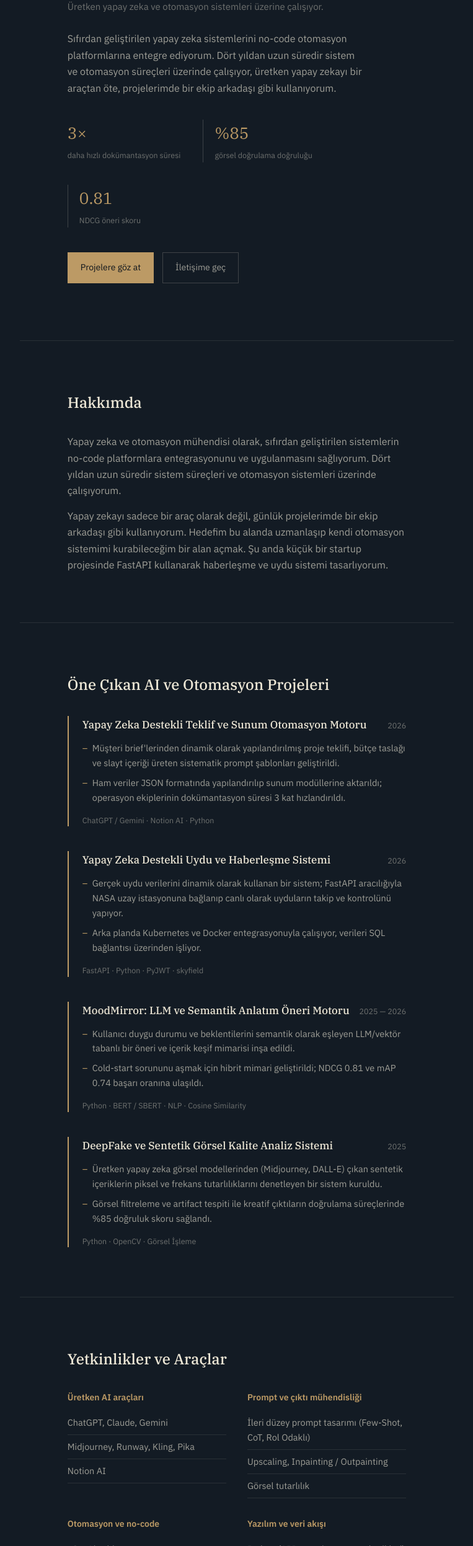
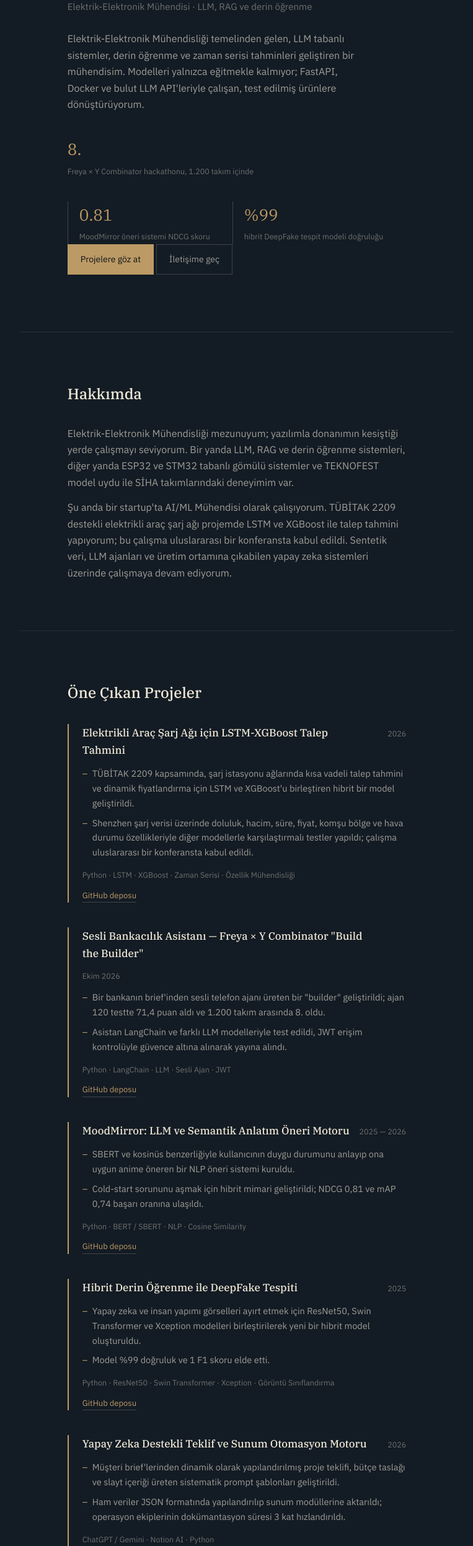
Before and after one commit to black131/black131.github.io, a plain HTML site: page index.html in a window 1280 px wide. Shown: the part 306-2800 px from the top of the page at 62% size, without its empty margins (258-1021 px from the left). Drawn offline with Linux system fonts and the light colour scheme.

Commit message:
Enhance SEO and update project descriptions in index.html
Updated the title and added meta tags for better SEO and social media sharing. Revised project descriptions and experience details to reflect current roles and projects.

```diff
--- a/index.html
+++ b/index.html
@@ -3,7 +3,13 @@
 <head>
 <meta charset="UTF-8">
 <meta name="viewport" content="width=device-width, initial-scale=1.0">
-<title>Metehan Tırpan — Yapay Zeka Mühendisi</title>
+<title>Metehan Tırpan — Yapay Zeka ve Makine Öğrenmesi Mühendisi</title>
+<meta name="description" content="Elektrik-Elektronik Mühendisi ve AI/ML Mühendisi. LLM, RAG, derin öğrenme ve gömülü sistemler üzerine projeler.">
+<meta property="og:type" content="website">
+<meta property="og:title" content="Metehan Tırpan — AI/ML Mühendisi">
+<meta property="og:description" content="LLM, RAG, derin öğrenme ve gömülü sistemler. Projeler, deneyim ve iletişim.">
+<meta property="og:url" content="https://black131.github.io/">
+<meta name="twitter:card" content="summary">
 <link rel="preconnect" href="https://fonts.googleapis.com">
 <link rel="preconnect" href="https://fonts.gstatic.com" crossorigin>
 <link href="https://fonts.googleapis.com/css2?family=IBM+Plex+Serif:ital,wght@0,400;0,500;0,600;1,400&family=IBM+Plex+Sans:wght@400;500;600&display=swap" rel="stylesheet">
@@ -117,6 +123,15 @@
     font-size: 12.5px; color: var(--ink-faint); margin-top: 14px;
   }
 
+  .project-links{ display:flex; gap: 16px; flex-wrap: wrap; margin-top: 12px; }
+  .project-links a{ font-size: 13px; color: var(--gold); text-decoration: none; border-bottom: 1px solid var(--line-strong); }
+  .project-links a:hover{ border-bottom-color: var(--gold); }
+  .repo-list{ list-style: none; margin: 0; padding: 0; }
+  .repo-list li{ padding: 12px 0; border-bottom: 1px solid var(--line); color: var(--ink-dim); font-size: 14.5px; }
+  .repo-list a{ color: var(--ink); text-decoration: none; font-weight: 500; }
+  .repo-list a:hover{ color: var(--gold); }
+  .sub-h{ font-family: var(--serif); font-size: 18px; margin: 56px 0 14px; }
+
   /* ---------- skills ---------- */
   .spec-columns{ display: grid; grid-template-columns: repeat(2, minmax(0,1fr)); gap: 30px 34px; }
   .spec-group h3{ font-family: var(--sans); font-weight: 600; font-size: 14px; color: var(--gold); margin-bottom: 10px; }
@@ -175,15 +190,15 @@
   <section id="top" class="section hero">
     <div class="hero-inner">
       <h1>Metehan Tırpan</h1>
-      <p class="hero-role">Yapay Zeka Mühendisi</p>
-      <p class="hero-sub">Üretken yapay zeka ve otomasyon sistemleri üzerine çalışıyor.</p>
-      <p class="hero-summary">Sıfırdan geliştirilen yapay zeka sistemlerini no-code otomasyon platformlarına entegre ediyorum. Dört yıldan uzun süredir sistem ve otomasyon süreçleri üzerinde çalışıyor, üretken yapay zekayı bir araçtan öte, projelerimde bir ekip arkadaşı gibi kullanıyorum.</p>
+      <p class="hero-role">Yapay Zeka ve Makine Öğrenmesi Mühendisi</p>
+      <p class="hero-sub">Elektrik-Elektronik Mühendisi · LLM, RAG ve derin öğrenme</p>
+      <p class="hero-summary">Elektrik-Elektronik Mühendisliği temelinden gelen, LLM tabanlı sistemler, derin öğrenme ve zaman serisi tahminleri geliştiren bir mühendisim. Modelleri yalnızca eğitmekle kalmıyor; FastAPI, Docker ve bulut LLM API'leriyle çalışan, test edilmiş ürünlere dönüştürüyorum.</p>
       <div class="stat-row">
-        <div class="stat"><span class="num">3×</span><span class="label">daha hızlı dokümantasyon süresi</span></div>
-        <div class="stat"><span class="num">%85</span><span class="label">görsel doğrulama doğruluğu</span></div>
-        <div class="stat"><span class="num">0.81</span><span class="label">NDCG öneri skoru</span></div>
+        <div class="stat"><span class="num">8.</span><span class="label">Freya × Y Combinator hackathonu, 1.200 takım içinde</span></div>
+        <div class="stat"><span class="num">0.81</span><span class="label">MoodMirror öneri sistemi NDCG skoru</span></div>
+        <div class="stat"><span class="num">%99</span><span class="label">hibrit DeepFake tespit modeli doğruluğu</span></div>
       </div>
-      <div class="hero-actions">
+
         <a class="btn btn-primary" href="#work">Projelere göz at</a>
         <a class="btn btn-ghost" href="#contact">İletişime geç</a>
       </div>
@@ -192,12 +207,64 @@
 
   <section id="about" class="section">
     <h2>Hakkımda</h2>
-    <p class="about-text">Yapay zeka ve otomasyon mühendisi olarak, sıfırdan geliştirilen sistemlerin no-code platformlara entegrasyonunu ve uygulanmasını sağlıyorum. Dört yıldan uzun süredir sistem süreçleri ve otomasyon sistemleri üzerinde çalışıyorum.</p>
-    <p class="about-text">Yapay zekayı sadece bir araç olarak değil, günlük projelerimde bir ekip arkadaşı gibi kullanıyorum. Hedefim bu alanda uzmanlaşıp kendi otomasyon sistemimi kurabileceğim bir alan açmak. Şu anda küçük bir startup projesinde FastAPI kullanarak haberleşme ve uydu sistemi tasarlıyorum.</p>
+    <p class="about-text">Elektrik-Elektronik Mühendisliği mezunuyum; yazılımla donanımın kesiştiği yerde çalışmayı seviyorum. Bir yanda LLM, RAG ve derin öğrenme sistemleri, diğer yanda ESP32 ve STM32 tabanlı gömülü sistemler ve TEKNOFEST model uydu ile SİHA takımlarındaki deneyimim var.</p>
+    <p class="about-text">Şu anda bir startup'ta AI/ML Mühendisi olarak çalışıyorum. TÜBİTAK 2209 destekli elektrikli araç şarj ağı projemde LSTM ve XGBoost ile talep tahmini yapıyorum; bu çalışma uluslararası bir konferansta kabul edildi. Sentetik veri, LLM ajanları ve üretim ortamına çıkabilen yapay zeka sistemleri üzerinde çalışmaya devam ediyorum.</p>
   </section>
 
   <section id="work" class="section">
-    <h2>Öne Çıkan AI ve Otomasyon Projeleri</h2>
+    <h2>Öne Çıkan Projeler</h2>
+
+    <article class="project">
+      <div class="project-head">
+        <h3>Elektrikli Araç Şarj Ağı için LSTM-XGBoost Talep Tahmini</h3>
+        <span class="project-date">2026</span>
+      </div>
+      <ul class="project-bullets">
+        <li>TÜBİTAK 2209 kapsamında, şarj istasyonu ağlarında kısa vadeli talep tahmini ve dinamik fiyatlandırma için LSTM ve XGBoost'u birleştiren hibrit bir model geliştirildi.</li>
+        <li>Shenzhen şarj verisi üzerinde doluluk, hacim, süre, fiyat, komşu bölge ve hava durumu özellikleriyle diğer modellerle karşılaştırmalı testler yapıldı; çalışma uluslararası bir konferansta kabul edildi.</li>
+      </ul>
+      <p class="project-stack">Python · LSTM · XGBoost · Zaman Serisi · Özellik Mühendisliği</p>
+      <div class="project-links"><a href="https://github.com/black131/lstm-xgb-ev-predictor" target="_blank" rel="noopener">GitHub deposu</a></div>
+    </article>
+
+    <article class="project">
+      <div class="project-head">
+        <h3>Sesli Bankacılık Asistanı — Freya × Y Combinator "Build the Builder"</h3>
+        <span class="project-date">Ekim 2026</span>
+      </div>
+      <ul class="project-bullets">
+        <li>Bir bankanın brief'inden sesli telefon ajanı üreten bir "builder" geliştirildi; ajan 120 testte 71,4 puan aldı ve 1.200 takım arasında 8. oldu.</li>
+        <li>Asistan LangChain ve farklı LLM modelleriyle test edildi, JWT erişim kontrolüyle güvence altına alınarak yayına alındı.</li>
+      </ul>
+      <p class="project-stack">Python · LangChain · LLM · Sesli Ajan · JWT</p>
+      <div class="project-links"><a href="https://github.com/black131/freya_hachaton_build_the_builder" target="_blank" rel="noopener">GitHub deposu</a></div>
+    </article>
+
+    <article class="project">
+      <div class="project-head">
+        <h3>MoodMirror: LLM ve Semantik Anlatım Öneri Motoru</h3>
+        <span class="project-date">2025 — 2026</span>
+      </div>
+      <ul class="project-bullets">
+        <li>SBERT ve kosinüs benzerliğiyle kullanıcının duygu durumunu anlayıp ona uygun anime öneren bir NLP öneri sistemi kuruldu.</li>
+        <li>Cold-start sorununu aşmak için hibrit mimari geliştirildi; NDCG 0,81 ve mAP 0,74 başarı oranına ulaşıldı.</li>
+      </ul>
+      <p class="project-stack">Python · BERT / SBERT · NLP · Cosine Similarity</p>
+      <div class="project-links"><a href="https://github.com/black131/Semantic-Similarity-Analysis-Using-BERT-Based-Models" target="_blank" rel="noopener">GitHub deposu</a></div>
+    </article>
+
+    <article class="project">
+      <div class="project-head">
+        <h3>Hibrit Derin Öğrenme ile DeepFake Tespiti</h3>
+        <span class="project-date">2025</span>
+      </div>
+      <ul class="project-bullets">
+        <li>Yapay zeka ve insan yapımı görselleri ayırt etmek için ResNet50, Swin Transformer ve Xception modelleri birleştirilerek yeni bir hibrit model oluşturuldu.</li>
+        <li>Model %99 doğruluk ve 1 F1 skoru elde etti.</li>
+      </ul>
+      <p class="project-stack">Python · ResNet50 · Swin Transformer · Xception · Görüntü Sınıflandırma</p>
+      <div class="project-links"><a href="https://github.com/black131/DeepFake-Tespiti" target="_blank" rel="noopener">GitHub deposu</a></div>
+    </article>
 
     <article class="project">
       <div class="project-head">
@@ -211,77 +278,57 @@
       <p class="project-stack">ChatGPT / Gemini · Notion AI · Python</p>
     </article>
 
-    <article class="project">
-      <div class="project-head">
-        <h3>Yapay Zeka Destekli Uydu ve Haberleşme Sistemi</h3>
-        <span class="project-date">2026</span>
-      </div>
-      <ul class="project-bullets">
-        <li>Gerçek uydu verilerini dinamik olarak kullanan bir sistem; FastAPI aracılığıyla NASA uzay istasyonuna bağlanıp canlı olarak uyduların takip ve kontrolünü yapıyor.</li>
-        <li>Arka planda Kubernetes ve Docker entegrasyonuyla çalışıyor, verileri SQL bağlantısı üzerinden işliyor.</li>
-      </ul>
-      <p class="project-stack">FastAPI · Python · PyJWT · skyfield</p>
-    </article>
-
-    <article class="project">
-      <div class="project-head">
-        <h3>MoodMirror: LLM ve Semantik Anlatım Öneri Motoru</h3>
-        <span class="project-date">2025 — 2026</span>
-      </div>
-      <ul class="project-bullets">
-        <li>Kullanıcı duygu durumu ve beklentilerini semantik olarak eşleyen LLM/vektör tabanlı bir öneri ve içerik keşif mimarisi inşa edildi.</li>
-        <li>Cold-start sorununu aşmak için hibrit mimari geliştirildi; NDCG 0.81 ve mAP 0.74 başarı oranına ulaşıldı.</li>
-      </ul>
-      <p class="project-stack">Python · BERT / SBERT · NLP · Cosine Similarity</p>
-    </article>
-
-    <article class="project">
-      <div class="project-head">
-        <h3>DeepFake ve Sentetik Görsel Kalite Analiz Sistemi</h3>
-        <span class="project-date">2025</span>
-      </div>
-      <ul class="project-bullets">
-        <li>Üretken yapay zeka görsel modellerinden (Midjourney, DALL-E) çıkan sentetik içeriklerin piksel ve frekans tutarlılıklarını denetleyen bir sistem kuruldu.</li>
-        <li>Görsel filtreleme ve artifact tespiti ile kreatif çıktıların doğrulama süreçlerinde %85 doğruluk skoru sağlandı.</li>
-      </ul>
-      <p class="project-stack">Python · OpenCV · Görsel İşleme</p>
-    </article>
-
+    <h3 class="sub-h">Diğer GitHub projeleri</h3>
+    <ul class="repo-list">
+      <li><a href="https://github.com/black131/LLM-Projects" target="_blank" rel="noopener">LLM-Projects</a> — Torch ve CUDA ile araba markalarını analiz eden LLM projesi, %85 doğruluk.</li>
+      <li><a href="https://github.com/black131/Deep_Learning_Projects" target="_blank" rel="noopener">Deep_Learning_Projects</a> — Transfer Learning, CNN, RNN, nesne takibi ve stil aktarımı çalışmaları.</li>
+      <li><a href="https://github.com/black131/Pv-Battery-Systems-Optimization" target="_blank" rel="noopener">Pv-Battery-Systems-Optimization</a> — Yapay Arı Kolonisi algoritmasıyla PV-rüzgar-batarya sisteminin optimal boyutlandırılması (MATLAB).</li>
+      <li><a href="https://github.com/black131/Machine_Learning_Project" target="_blank" rel="noopener">Machine_Learning_Project</a> — Makine öğrenmesi ile geliştirilen uygulamalı proje.</li>
+      <li><a href="https://github.com/black131/C-ile-yapay-zeka-projeleri" target="_blank" rel="noopener">C-ile-yapay-zeka-projeleri</a> — C++ ile geliştirilen evrişimli sinir ağı projesi.</li>
+    </ul>
   </section>
 
   <section id="stack" class="section">
     <h2>Yetkinlikler ve Araçlar</h2>
     <div class="spec-columns">
       <div class="spec-group">
+        <h3>Yapay zeka ve makine öğrenmesi</h3>
+        <ul>
+          <li>PyTorch, CUDA, BERT / SBERT, CNN, LSTM</li>
+          <li>XGBoost, zaman serisi tahmini, anomali tespiti</li>
+          <li>Sentetik veri çalışmaları</li>
+        </ul>
+      </div>
+      <div class="spec-group">
+        <h3>LLM ve ajan sistemleri</h3>
+        <ul>
+          <li>RAG, embedding ve vektör veritabanı</li>
+          <li>LangChain, bulut LLM API'leri</li>
+          <li>İleri düzey prompt tasarımı (Few-Shot, CoT, Rol Odaklı)</li>
+        </ul>
+      </div>
+      <div class="spec-group">
+        <h3>Backend ve otomasyon</h3>
+        <ul>
+          <li>Python, FastAPI, REST API, JWT</li>
+          <li>Docker, Git / GitHub</li>
+          <li>n8n, Airtable, Webhooks</li>
+        </ul>
+      </div>
+      <div class="spec-group">
+        <h3>Gömülü sistemler ve donanım</h3>
+        <ul>
+          <li>ESP32, STM32F407</li>
+          <li>KiCad, Altium ile devre ve PCB tasarımı</li>
+          <li>Telemetri ayrıştırma (JSON / UART)</li>
+        </ul>
+      </div>
+      <div class="spec-group">
         <h3>Üretken AI araçları</h3>
         <ul>
           <li>ChatGPT, Claude, Gemini</li>
           <li>Midjourney, Runway, Kling, Pika</li>
           <li>Notion AI</li>
-        </ul>
-      </div>
-      <div class="spec-group">
-        <h3>Prompt ve çıktı mühendisliği</h3>
-        <ul>
-          <li>İleri düzey prompt tasarımı (Few-Shot, CoT, Rol Odaklı)</li>
-          <li>Upscaling, Inpainting / Outpainting</li>
-          <li>Görsel tutarlılık</li>
-        </ul>
-      </div>
-      <div class="spec-group">
-        <h3>Otomasyon ve no-code</h3>
-        <ul>
-          <li>n8n, Airtable</li>
-          <li>Webhooks, REST API</li>
-          <li>FastAPI</li>
-        </ul>
-      </div>
-      <div class="spec-group">
-        <h3>Yazılım ve veri akışı</h3>
-        <ul>
-          <li>Python (API ve veri ayrıştırma betikleri)</li>
-          <li>JSON yapılandırma</li>
-          <li>Git / GitHub, prompt scripting</li>
         </ul>
       </div>
     </div>
@@ -292,7 +339,7 @@
     <ol class="timeline">
       <li>
         <p class="tl-date">2025 — Günümüz</p>
-        <p class="tl-role">Sistem ve Süreç Mühendisi &amp; Yapay Zeka Mühendisi</p>
+        <p class="tl-role">Yapay Zeka ve Makine Öğrenmesi Mühendisi</p>
         <p class="tl-org">Mopplsia</p>
         <p class="tl-desc">Çevik (Agile/Scrum) çalışma ortamında operasyonel süreçlerin takibini ve teknik iş akışlarının dokümantasyonunu yönetti.</p>
         <p class="tl-desc">Şirket içi bilgi bankası oluşturma ve raporlama adımlarında LLM tabanlı otomatik özetleme sistemlerini devreye aldı.</p>
@@ -308,7 +355,7 @@
         <p class="tl-date">2024 — 2025</p>
         <p class="tl-role">Yapay Zeka ve Görüntü Analitiği Lideri</p>
         <p class="tl-org">TEKNOFEST Proje Takımları</p>
-        <p class="tl-desc">Gerçek zamanlı nesne tespiti, görsel veri akışları ve telemetri ayrıştırma (JSON/UART) süreçlerini optimize etti.</p>
+        <p class="tl-desc">Model uydu ve SİHA takımlarında gerçek zamanlı nesne tespiti, görsel veri akışları ve telemetri ayrıştırma (JSON/UART) süreçlerini optimize etti.</p>
         <p class="tl-desc">Sistemik sorun çözme, yüksek tempolu yarışma teslimleri ve teknik sunum süreçlerini başarıyla yönetti.</p>
       </li>
     </ol>
@@ -344,7 +391,7 @@
       <div class="tb-row"><span>Telefon</span><a href="tel:+905350848426">+90 535 084 8426</a></div>
       <div class="tb-row"><span>GitHub</span><a href="https://github.com/black131" target="_blank" rel="noopener">github.com/black131</a></div>
       <div class="tb-row"><span>Konum</span><strong>Ankara, Türkiye</strong></div>
-      <div class="tb-row"><span>Durum</span><strong>Yeni projelere açık</strong></div>
+      <div class="tb-row"><span>Durum</span><strong>Yeni fırsatlara açık</strong></div>
     </div>
     <a class="btn btn-primary" href="mailto:metehantirpan@gmail.com">E-posta gönder</a>
   </section>
```
